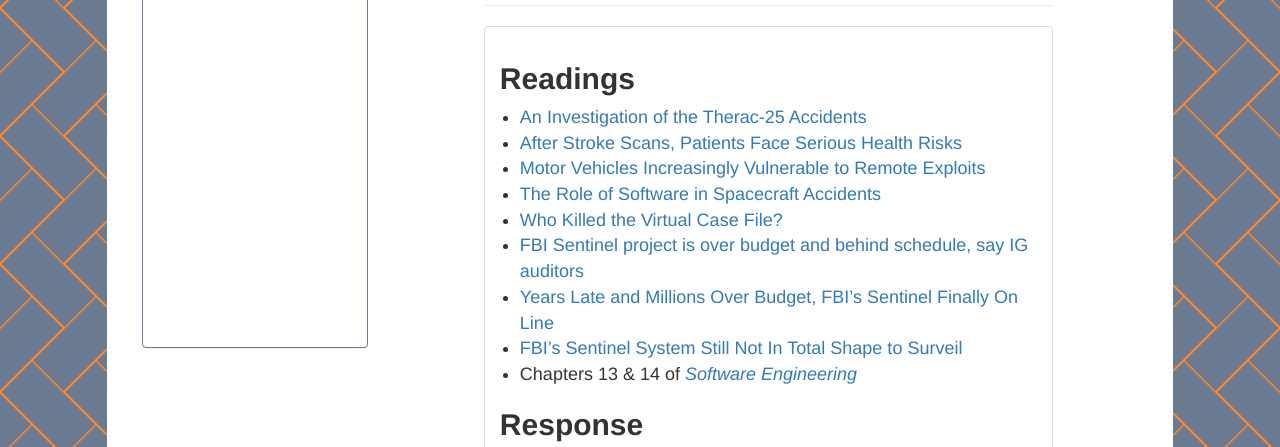
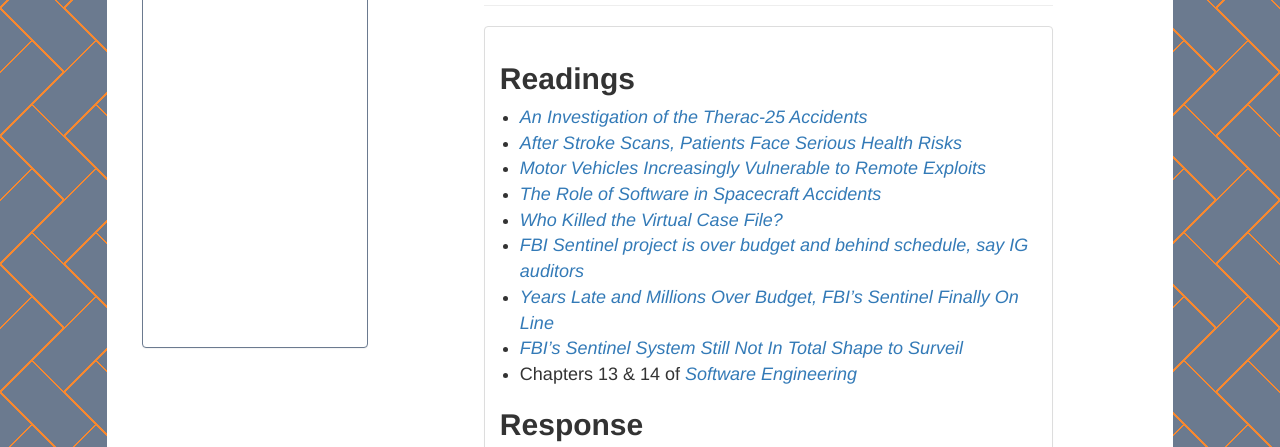
Before and after one commit to kayla-glick/kayla-glick.github.io, a Jekyll site: the page built from projects/CSCI-362/_posts/2017-09-04-hw5.md, in a window 1280 px wide. Shown: the part 344-791 px from the top of the page. Built offline with Jekyll 4.4.1, drawn with Linux system fonts in a browser that asks for light colours; nearby versions of some CDN libraries.

```diff
--- a/_layouts/post.html
+++ b/_layouts/post.html
@@ -14,7 +14,7 @@ layout: default
       {% include post_date.html date=page.date %}
     </h3>
   </div>
-  <div class="container-fluid no-padding">
+  <div class="container-fluid no-padding post-body">
     <div class="panel panel-default">
       <div class="panel-body">
         <p>{{page.content}}</p>
--- a/assets/css/posts.css
+++ b/assets/css/posts.css
@@ -12,17 +12,17 @@ li.post-preview:not(:last-child) {
   margin: 0px;
 }
 
-.post ul,
-.post ol {
+.post .post-body ul,
+.post .post-body ol {
   padding-left: 20px;
 }
 
-.post p,
-.post a,
-.post li {
+.post .post-body p,
+.post .post-body a,
+.post .post-body li {
   font-size: 18px;
 }
 
-.post table li {
+.post .post-body table li {
   font-size: inherit;
 }
--- a/projects/CSCI-362/_posts/2017-09-04-hw5.md
+++ b/projects/CSCI-362/_posts/2017-09-04-hw5.md
@@ -7,15 +7,15 @@ category: CSCI-362
 ---
 
 ## **Readings**
-* <a href="http://stono.cs.cofc.edu/~bowring/classes/csci%20362/docs/Therac25Accidents.html" target="_blank">An Investigation of the Therac-25 Accidents</a>
-* <a href="http://stono.cs.cofc.edu/~bowring/classes/csci%20362/docs/The%20Radiation%20Boom%20-%20After%20Stroke%20Scans,%20Patients%20Face%20Serious%20Health%20Risks%20-%20NYTimes.com.pdf" target="_blank">After Stroke Scans, Patients Face Serious
-Health Risks</a>
-* <a href="https://www.ic3.gov/media/2016/160317.aspx" target="_blank">Motor Vehicles Increasingly Vulnerable to Remote Exploits</a>
-* <a href="http://stono.cs.cofc.edu/~bowring/classes/csci%20362/docs/levesonSoftwareAccidentsSpacecraft.pdf" target="_blank">The Role of Software in Spacecraft Accidents</a>
-* <a href="http://stono.cs.cofc.edu/~bowring/classes/csci%20362/docs/SpectrumFBIcaseFileSytem.pdf" target="_blank">Who Killed the Virtual Case File?</a>
-* <a href="http://www.washingtonpost.com/wp-dyn/content/article/2010/10/20/AR2010102006754.html" target="_blank">FBI Sentinel project is over budget and behind schedule, say IG auditors</a>
-* <a href="https://www.pcmag.com/article2/0,2817,2407922,00.asp" target="_blank">Years Late and Millions Over Budget, FBI's Sentinel Finally On Line</a>
-* <a href="https://spectrum.ieee.org/riskfactor/computing/it/fbis-500-million-sentinel-case-management-system-still-has-major-operational-kinks-ig-reports" target="_blank">FBI’s Sentinel System Still Not In Total Shape to Surveil</a>
+* <a href="http://stono.cs.cofc.edu/~bowring/classes/csci%20362/docs/Therac25Accidents.html" target="_blank"><em>An Investigation of the Therac-25 Accidents</em></a>
+* <a href="http://stono.cs.cofc.edu/~bowring/classes/csci%20362/docs/The%20Radiation%20Boom%20-%20After%20Stroke%20Scans,%20Patients%20Face%20Serious%20Health%20Risks%20-%20NYTimes.com.pdf" target="_blank"><em>After Stroke Scans, Patients Face Serious
+Health Risks</em></a>
+* <a href="https://www.ic3.gov/media/2016/160317.aspx" target="_blank"><em>Motor Vehicles Increasingly Vulnerable to Remote Exploits</em></a>
+* <a href="http://stono.cs.cofc.edu/~bowring/classes/csci%20362/docs/levesonSoftwareAccidentsSpacecraft.pdf" target="_blank"><em>The Role of Software in Spacecraft Accidents</em></a>
+* <a href="http://stono.cs.cofc.edu/~bowring/classes/csci%20362/docs/SpectrumFBIcaseFileSytem.pdf" target="_blank"><em>Who Killed the Virtual Case File?</em></a>
+* <a href="http://www.washingtonpost.com/wp-dyn/content/article/2010/10/20/AR2010102006754.html" target="_blank"><em>FBI Sentinel project is over budget and behind schedule, say IG auditors</em></a>
+* <a href="https://www.pcmag.com/article2/0,2817,2407922,00.asp" target="_blank"><em>Years Late and Millions Over Budget, FBI's Sentinel Finally On Line</em></a>
+* <a href="https://spectrum.ieee.org/riskfactor/computing/it/fbis-500-million-sentinel-case-management-system-still-has-major-operational-kinks-ig-reports" target="_blank"><em>FBI’s Sentinel System Still Not In Total Shape to Surveil</em></a>
 * Chapters 13 & 14 of <a href="http://iansommerville.com/software-engineering-book/" target="_blank"><em>Software Engineering</em></a>
 
 ## **Response**
```
Also changed, not shown: projects/CSCI-362/_posts/2017-08-13-hw10.md (added, +27 -0 lines), projects/CSCI-362/_posts/2017-09-07-hw7.md (+7 -7 lines), projects/CSCI-362/_posts/2017-09-11-hw8.md (added, +20 -0 lines), projects/CSCI-362/_posts/2017-09-11-hw9.md (added, +7 -0 lines).
